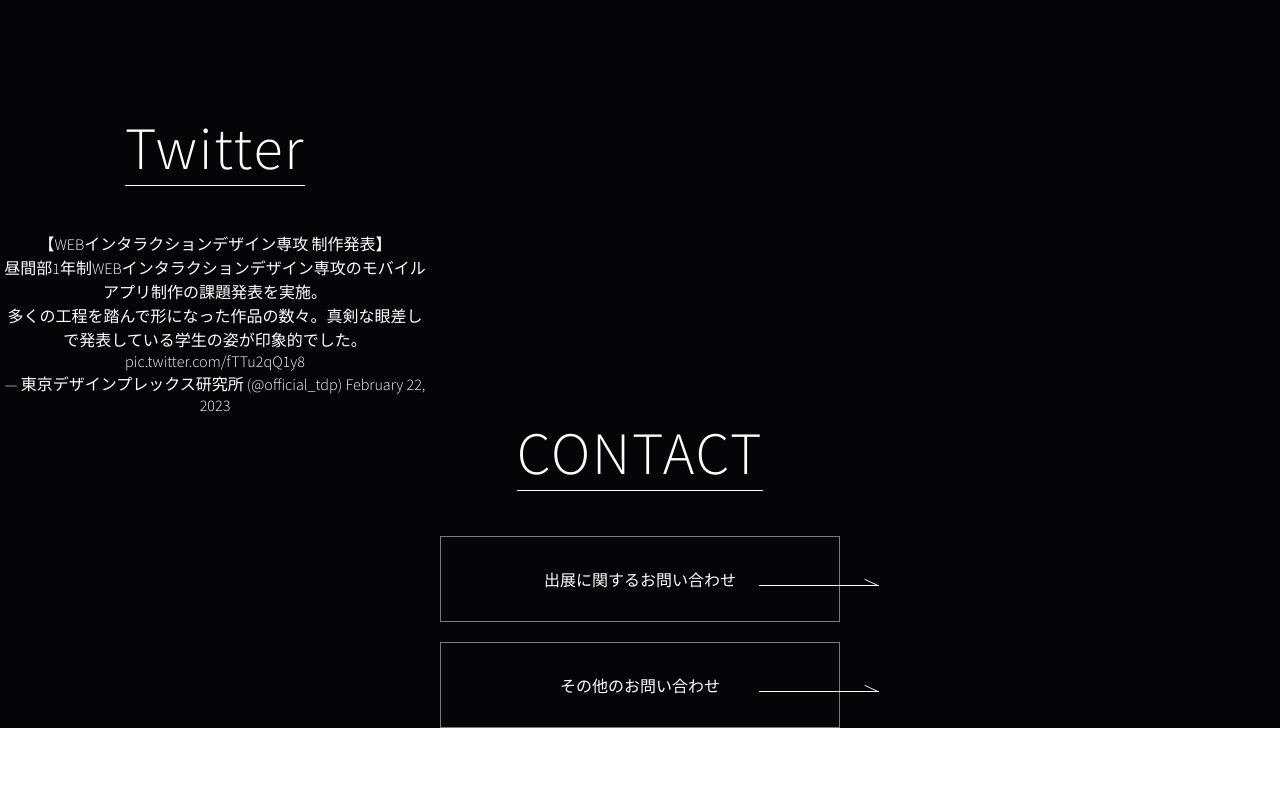
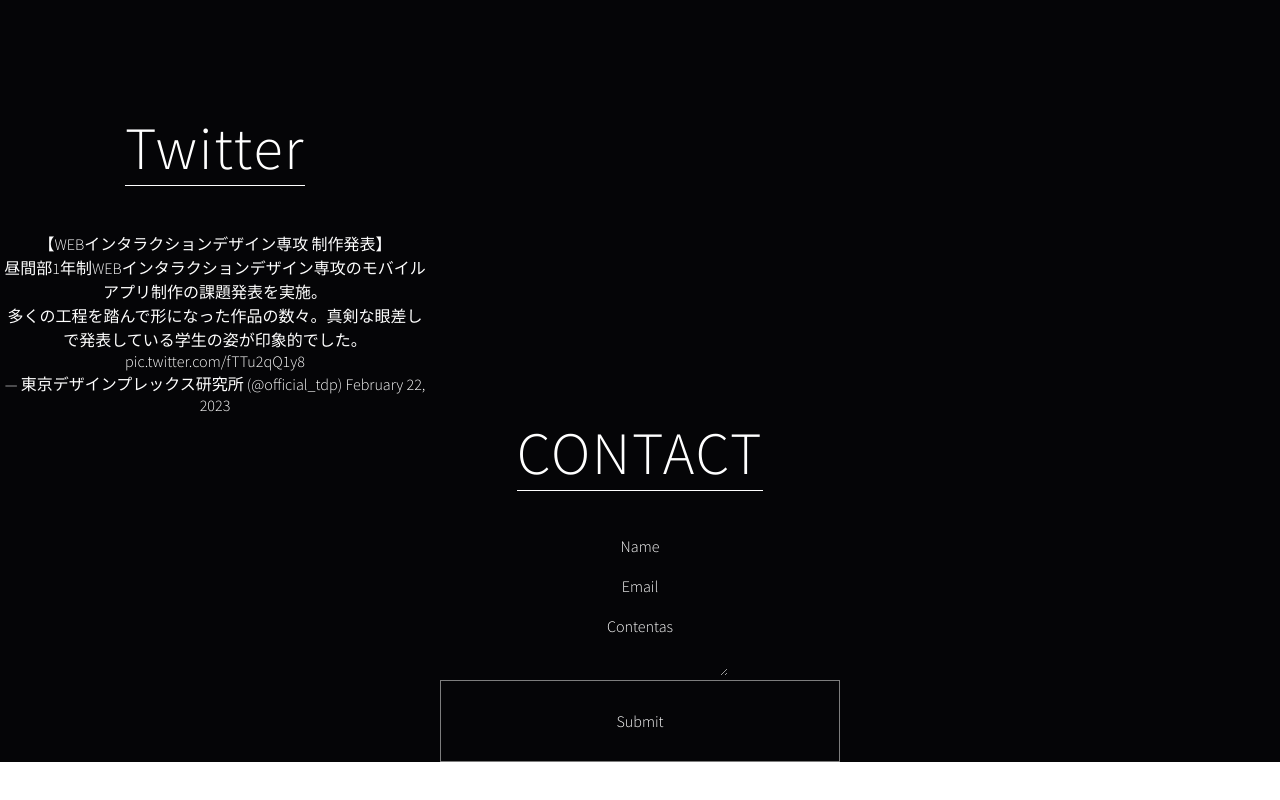
Before and after one commit to Sunnyena/flower, a plain HTML site: page index.html in a window 1280 px wide. Shown: the part 5818-6618 px from the top of the page. Drawn offline with Linux system fonts and the light colour scheme; some packages are replaced by stand-ins of ours.

Commit message:
Update index.html
change contact @index.html

```diff
--- a/index.html
+++ b/index.html
@@ -81,8 +81,17 @@
         <!-- Contact -->
         <section id="contact" class="wrapper">
           <h2 class="section-title">CONTACT</h2>
-          <a class="btn" href="#">出展に関するお問い合わせ</a>
-          <a class="btn" href="#">その他のお問い合わせ</a>
+          <dl class="input_list">
+            <dt>Name</dt>
+            <dd><input type="text" name="q1" value="" class="txtbox"></dd>
+            <dt>Email</dt>
+            <dd>
+              <input type="email" name="q5" value=""></dd>
+            <dt>Contentas</dt>
+            <dd><textarea name="Q10"></textarea></dd>
+            <dt></dt>
+            <dd><input type="submit" name="send" value="Submit" class="btn"></dd>
+            </dl>
         </section>
       </main>
     </div>
```
